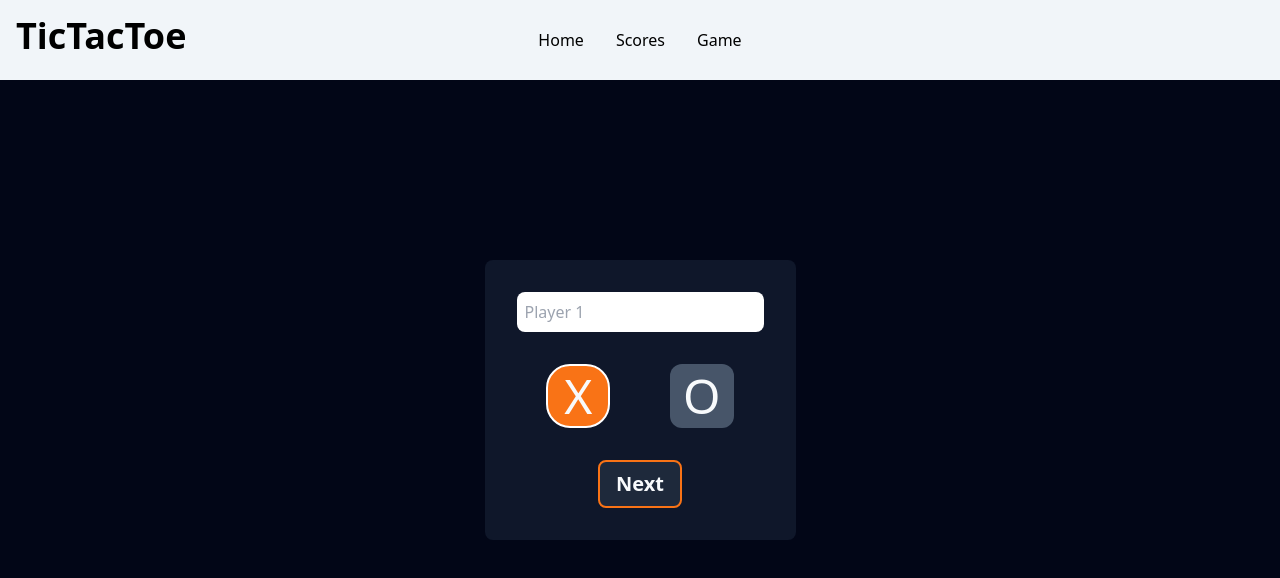
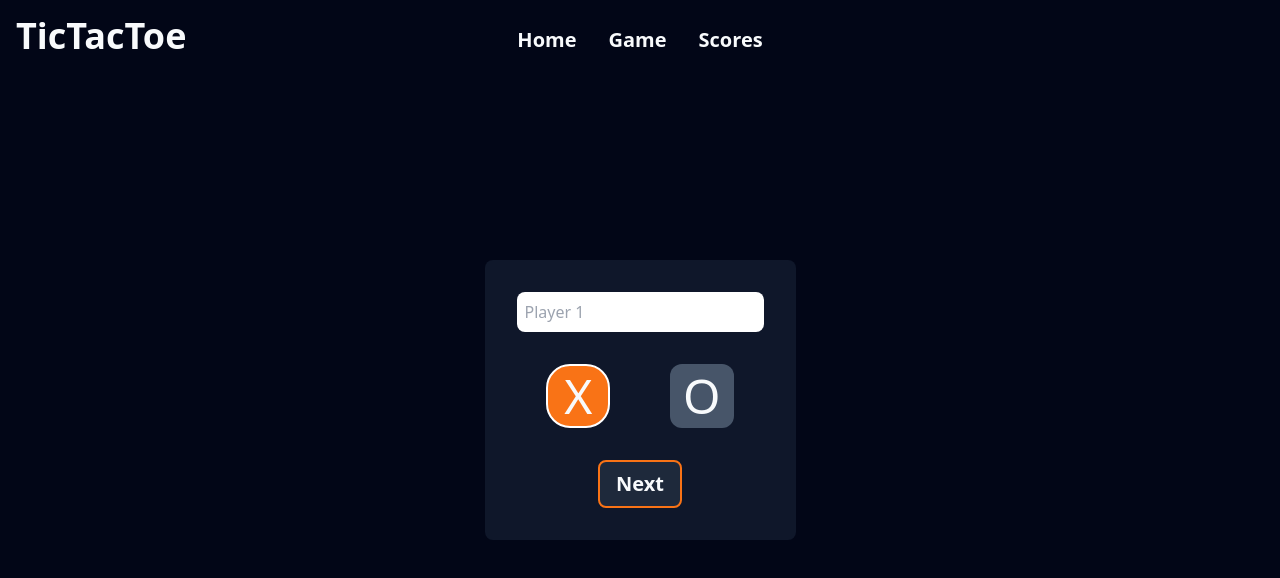
Before and after one commit to antonjanzon95/tictactoe, a Vue app: page /game in a window 1280 px wide. Shown: the top 578 px of the page. Built offline with nearby package versions, Linux system fonts and the light colour scheme.

Commit message:
text styling, hover

```diff
--- a/src/components/Header.vue
+++ b/src/components/Header.vue
@@ -3,7 +3,7 @@ import Navigation from './Navigation.vue';
 </script>
 
 <template>
-  <header class="fixed h-20 w-screen">
+  <header class="fixed h-20 w-screen text-slate-50">
     <h1 class="absolute left-4 top-4 font-bold text-4xl">TicTacToe</h1>
     <Navigation />
   </header>
--- a/src/components/Navigation.vue
+++ b/src/components/Navigation.vue
@@ -1,15 +1,15 @@
 <script setup lang="ts">
 const links = [
   { path: '/', name: 'Home' },
+  { path: '/game', name: 'Game' },
   { path: '/scores', name: 'Scores' },
-  { path: '/game', name: 'Game' },
 ];
 </script>
 
 <template>
-  <nav class="flex justify-center items-center h-full bg-slate-100">
-    <ul class="flex gap-8">
-      <li v-for="link in links">
+  <nav class="flex justify-center items-center h-full bg-slate-950">
+    <ul class="flex gap-8 text-xl font-semibold">
+      <li v-for="link in links" class="hover:text-orange-500 transition-all">
         <router-link :to="link.path">{{ link.name }}</router-link>
       </li>
     </ul>
--- a/src/components/Square.vue
+++ b/src/components/Square.vue
@@ -18,7 +18,7 @@ const handleClick = () => {
 
 <template>
   <div
-    :class="props.hasWon ? 'bg-orange-400' : ''"
+    :class="props.hasWon ? 'bg-orange-400 hover:bg-orange-400' : ''"
     class="text-6xl grid place-items-center border-r-2 border-b-2 border-orange-500 hover:bg-slate-700 transition-all"
     @click="handleClick"
   >
--- a/src/views/ScoreView.vue
+++ b/src/views/ScoreView.vue
@@ -9,7 +9,7 @@ const scores = ref<Match[]>(fetchScores());
 
 <template>
   <div class="flex flex-col gap-8">
-    <h1 class="font-bold text-5xl">Scores</h1>
+    <h1 class="font-bold text-5xl text-center">Scores</h1>
     <div v-if="scores">
       <Scores :scores="scores" />
     </div>
```
